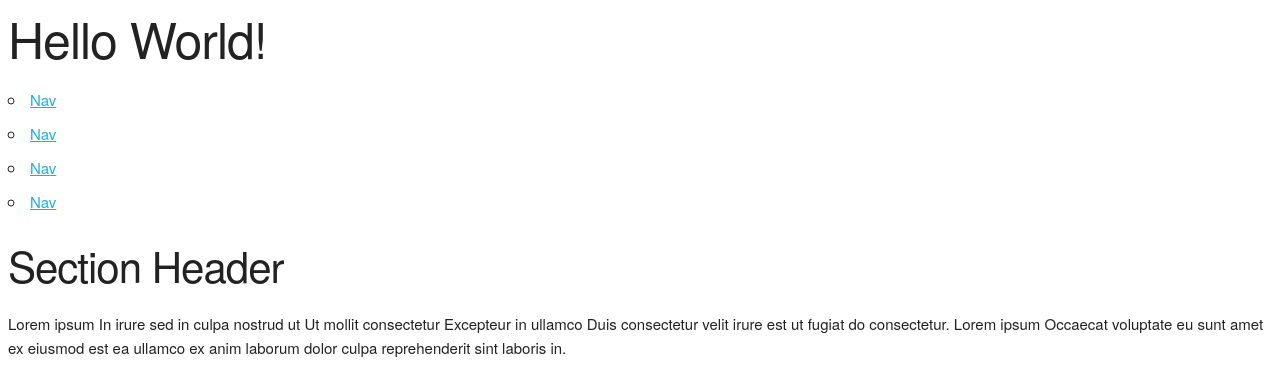
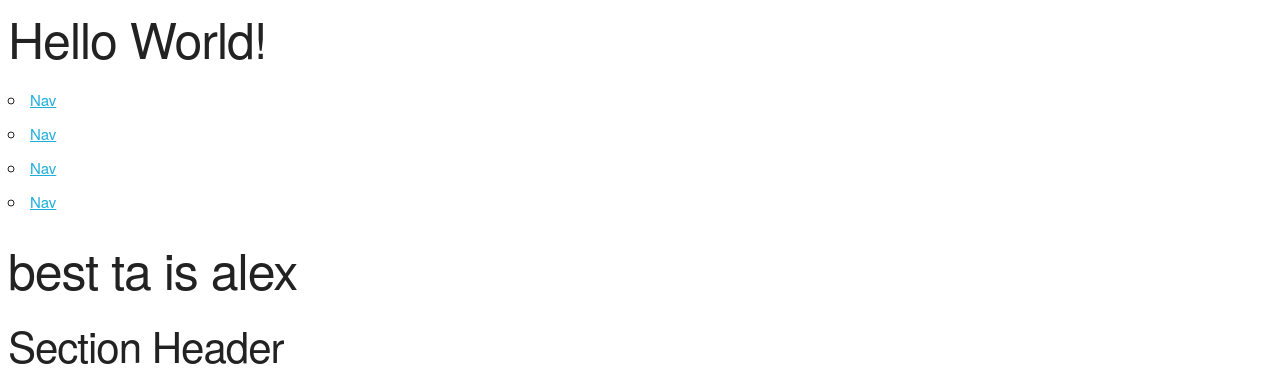
Before and after one commit to chezmatt/quotes2, a Django app: page / in a window 1280 px wide. Shown: the top 382 px of the page. Run offline with Django 3.2, Linux system fonts and the light colour scheme; some libraries are stand-ins or nearby versions.

Commit message:
added alex

```diff
--- a/apps/quotes/templates/quotes/index.html
+++ b/apps/quotes/templates/quotes/index.html
@@ -42,6 +42,7 @@
 </header>
 <main><!--this is like the wrapper-->
     <section>
+        <h1>best ta is alex</h1>
         <h2>Section Header</h2>
         <p>Lorem ipsum In irure sed in culpa nostrud ut Ut mollit consectetur Excepteur in ullamco Duis consectetur velit irure est ut fugiat do consectetur. Lorem ipsum Occaecat voluptate eu sunt amet ex eiusmod est ea ullamco ex anim laborum dolor culpa reprehenderit sint laboris in.</p>
     </section>
--- a/requirements.txt
+++ b/requirements.txt
@@ -4,8 +4,6 @@ cffi==1.9.1
 Django==1.10.5
 django-debug-toolbar==1.6
 django-extensions==1.7.5
-MySQL-python==1.2.5
-mysqlclient==1.3.9
 pycparser==2.17
 pydot==1.2.3
 pyparsing==2.1.10
```
